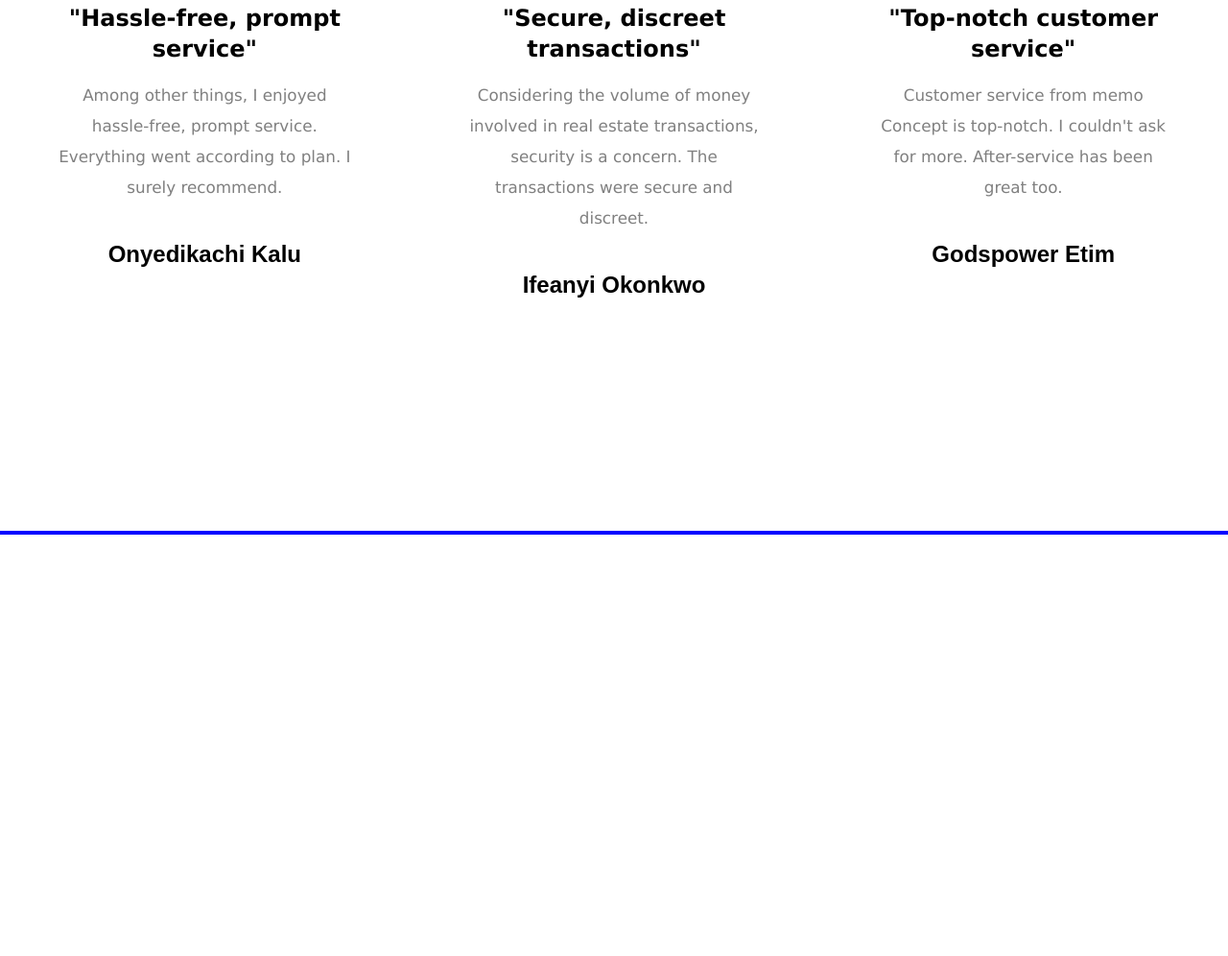
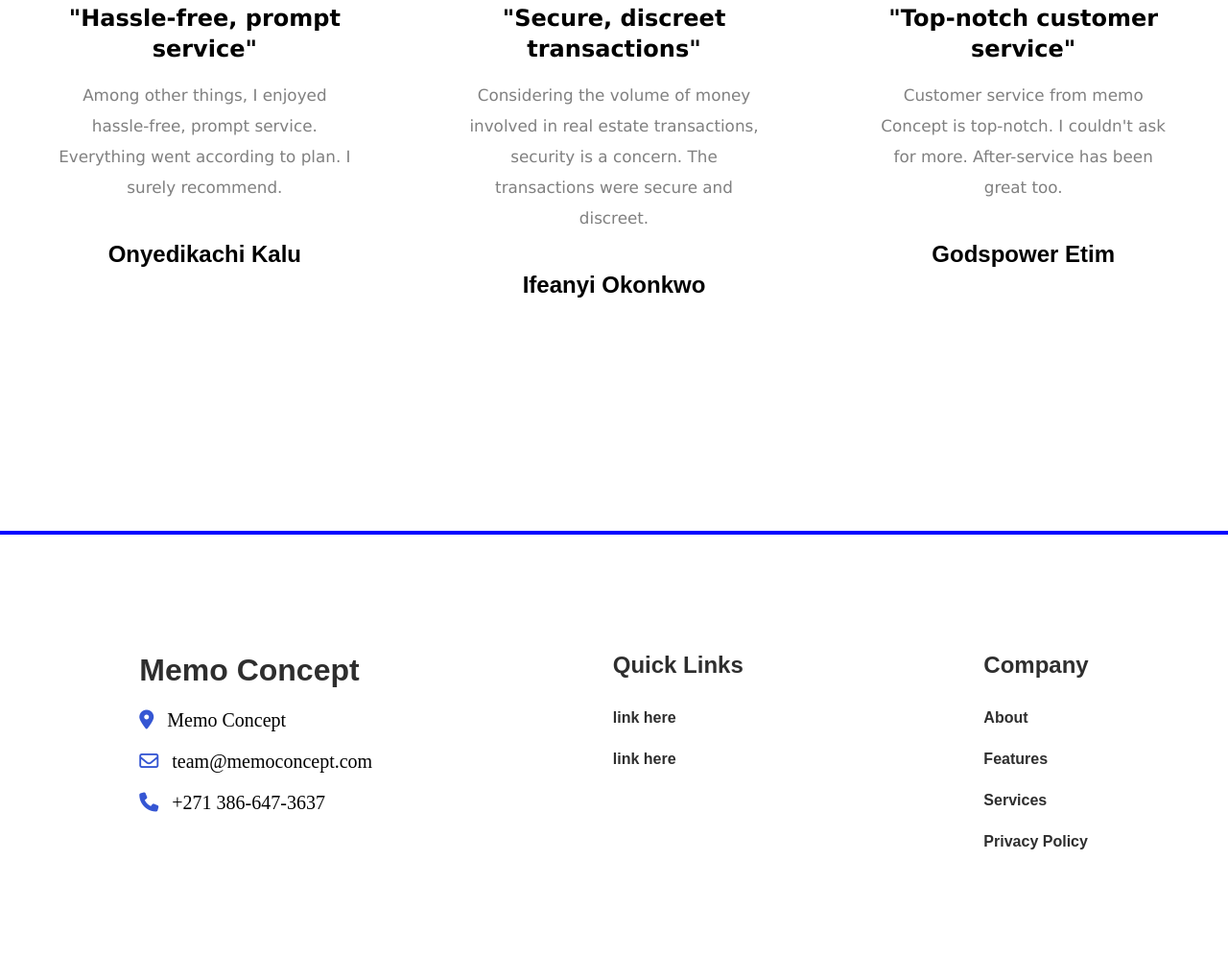
Before and after one commit to richcode43/memoConcepts, a plain HTML site: page index.html in a window 1280 px wide. Shown: the part 3162-4158 px from the top of the page at 96% size. Before the commit the page ends 3719 px from the top, so only its background shows below. Drawn offline with Linux system fonts and the light colour scheme.

Commit message:
changes added

```diff
--- a/index.html
+++ b/index.html
@@ -194,9 +194,39 @@
     </section>
     <footer>
         <div class="footer_container">
-            <div></div>
-            <div></div>
-            <div></div>
+            <div class="footer_item">
+                <h4><a href="index.html">Memo Concept</a></h4>
+                <ul>
+                    <li>
+                        <span><i class="fa-solid fa-location-dot"></i></span>
+                        <span>Memo Concept</span>
+                    </li>
+                    <li>
+                        <span><i class="fa-regular fa-envelope"></i></span>
+                        <span>team@memoconcept.com</span>
+                    </li>
+                    <li>
+                        <span><i class="fa-solid fa-phone"></i></span>
+                        <span>+271 386-647-3637</span>
+                    </li>
+                </ul>
+            </div>
+            <div class="footer_item">
+                <h4>Quick Links</h4>
+                <ul>
+                    <li><a href="#">link here</a></li>
+                    <li><a href="#">link here</a></li>
+                </ul>
+            </div>
+            <div class="footer_item">
+                <h4>Company</h4>
+                <ul>
+                    <li><a href="#">about</a></li>
+                    <li><a href="#">features</a></li>
+                    <li><a href="#">services</a></li>
+                    <li><a href="#">privacy policy</a></li>
+                </ul>
+            </div>
         </div>
     </footer>
 </body>
--- a/stylesheet/style.css
+++ b/stylesheet/style.css
@@ -337,13 +337,60 @@ nav{
     font-size: 24px;
     font-weight: 800;
 }
+.form_holder{
+    position: relative;
+    top: 20rem;
+}
 footer{
     position: relative;
     top: 30rem;
     border:solid blue;
     border-width: 4px 0 0;
+}
+.footer_container{
+    display: flex;
+    margin: 20px;
+    justify-content: space-around;
+}
+.footer_item{
+    padding: 100px 0;
+}
+.footer_item h4{
+    font-size: 24px;
+    color:#2e2e2e;
+    line-height: 2rem;
+    font-weight: 800;
+    font-family:Poppins, sans-serif;
+}
+.footer_item ul{
+    list-style: none;
+    margin-top: 15px;
+}
+.footer_item ul li{
+    padding: 10px 0;
+}
+.footer_item span{
+    font-size: 20px;
+}
+.footer_item i{
+    color: #3556D3;
+    margin-right: 10px;
 
-
+}
+.footer_container>div:nth-child(1) a{
+    font-size: 2rem;
+}
+.footer_container>div:nth-child(3) ul{
+    text-transform: capitalize;
+}
+.footer_item a{
+    text-decoration: none;
+    display: block;
+    color:#2e2e2e;
+    font-size: 1rem;
+    font-weight: 600;
+    font-family:Poppins, sans-serif;
+    padding-top: 5px;
 }
 @media (max-width: 768px){
     .services_section{
```
Also changed, not shown: contact.html (+10 -0 lines).
